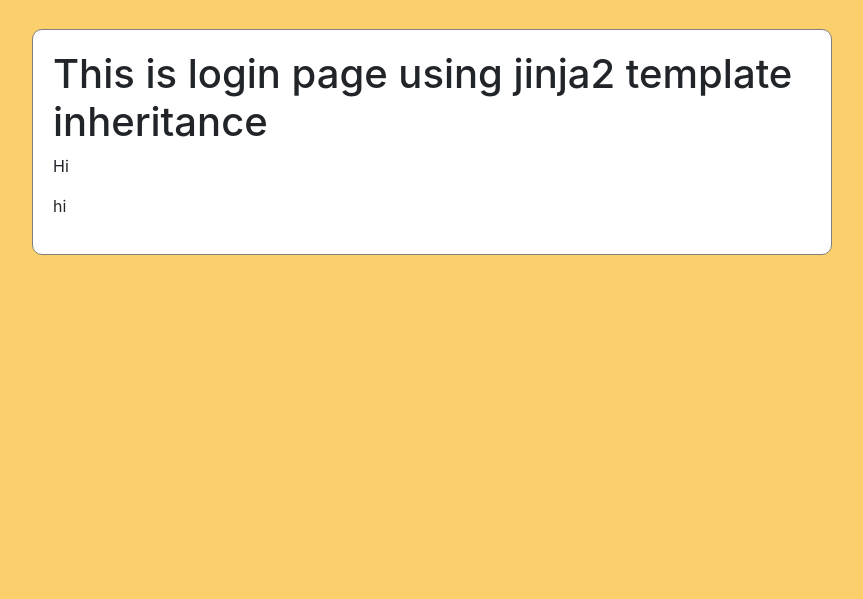
After one commit to erica-d-lee/02_MiniProject_Movietalk, a Flask app: page /search/ in a window 1280 px wide. The commit adds this page. Shown: the part 201-800 px from the top of the page, without its empty margins (208-1071 px from the left). Run offline with Flask 2, Linux system fonts and the light colour scheme; some libraries are stand-ins or nearby versions.

Commit message:
base tempalte changed

```diff
--- a/app.py
+++ b/app.py
@@ -12,5 +12,10 @@
 def login():
     return render_template('Login.html')
 
+
+@app.route('/search/')
+def search():
+    return render_template('search.html')
+
 if __name__ == '__main__':
    app.run('0.0.0.0',port=5000,debug=True)
--- /dev/null
+++ b/static/CSS/main.css
@@ -0,0 +1,48 @@
+.wrap {
+    background-color: rgb(252, 207, 109);
+    min-height: 100vh;
+    padding-bottom: 50px;
+}
+
+.banner {
+    width: 100%;
+    height: 200px;
+
+    background-color: white;
+    background-image: url('{{ url_for("static", filename="Movie Talk.png") }}');
+
+    background-position: center;
+    background-size: contain;
+    background-repeat: no-repeat;
+
+    cursor: pointer;
+}
+
+.container {
+    width: 80%;
+    max-width: 800px;
+    margin: 30px auto;
+    padding: 20px;
+    background-color: white;
+
+    border: solid 1px gray;
+    border-radius: 10px;
+}
+
+span.example {
+    color: gray;
+    font-size: 14px;
+}
+
+.btn-sparta {
+    color: #fff;
+    background-color: #e8344e;
+    border-color: #e8344e;
+}
+
+.btn-outline-sparta {
+    color: #e8344e;
+    background-color: transparent;
+    background-image: none;
+    border-color: #e8344e;
+}
--- a/templates/base.html
+++ b/templates/base.html
@@ -21,56 +21,10 @@
                 integrity="sha384-JZR6Spejh4U02d8jOt6vLEHfe/JQGiRRSQQxSfFWpi1MquVdAyjUar5+76PVCmYl"
                 crossorigin="anonymous"></script>
         <link href="//maxcdn.bootstrapcdn.com/font-awesome/4.7.0/css/font-awesome.min.css" rel="stylesheet">
-    <style>
-        .wrap {
-            background-color: rgb(252, 207, 109);
-            min-height: 100vh;
-            padding-bottom: 50px;
-        }
 
-        .banner {
-            width: 100%;
-            height: 200px;
-
-            background-color: white;
-            background-image: url('{{ url_for("static", filename="Movie Talk.png") }}');
-
-            background-position: center;
-            background-size: contain;
-            background-repeat: no-repeat;
-
-            cursor: pointer;
-        }
-
-        .container {
-            width: 80%;
-            max-width: 800px;
-            margin: 30px auto;
-            padding: 20px;
-            background-color: white;
-
-            border: solid 1px gray;
-            border-radius: 10px;
-        }
-
-        span.example {
-            color: gray;
-            font-size: 14px;
-        }
-
-        .btn-sparta {
-            color: #fff;
-            background-color: #e8344e;
-            border-color: #e8344e;
-        }
-
-        .btn-outline-sparta {
-            color: #e8344e;
-            background-color: transparent;
-            background-image: none;
-            border-color: #e8344e;
-        }
-    </style>
+    {% block stylesheet %}
+        <link rel="stylesheet" href="{{ url_for('static', filename='css/main.css') }}">
+    {% endblock %}
     <script>
 
     </script>
@@ -87,8 +41,7 @@
             <div class="d-flex justify-content-between align-items-end">
                 <div>
 
-                <h1 id="word" style="display: inline;">      </h1>
-
+                    <h1 id="word" style="display: inline;"></h1>
 
 
                 </div>
@@ -103,9 +56,6 @@
                 <div style="padding:10px">
 
 
-
-
-
                 </div>
 
             </div>
--- a/templates/index.html
+++ b/templates/index.html
@@ -3,7 +3,7 @@
 <head>
     <meta charset="UTF-8">
     <meta name="viewport" content="width=device-width, initial-scale=1.0"/>
-    <title>Sparta Vocabulary Notebook</title>
+    <title> Movie Talk </title>
 
     <!-- Bootstrap CSS -->
     <link rel="stylesheet" href="https://maxcdn.bootstrapcdn.com/bootstrap/4.0.0/css/bootstrap.min.css"
@@ -98,6 +98,8 @@
 
             <div style="padding:10px">
                 <i>  go to /Login </i>
+                    <P>  hi</P>
+                  <P>  hi2</P>
 
 
 
@@ -109,4 +111,4 @@
     </div>
 </div>
 </body>
-</html>
+</html>def home():
--- /dev/null
+++ b/templates/search.html
@@ -0,0 +1,15 @@
+{% extends 'base.html' %}
+
+
+{% block title %} Search {% endblock %}
+
+
+
+{% block content %}
+    <h1>This is login page using jinja2 template inheritance </h1>
+    <p class="important">
+      Hi
+    </p>
+
+    <p>  hi</p>
+{% endblock %}
```
Also changed, not shown: static/CSS/login.css (added, +48 -0 lines), templates/Login.html (+6 -2 lines). Lines whose indentation alone changed are shown as unchanged.
